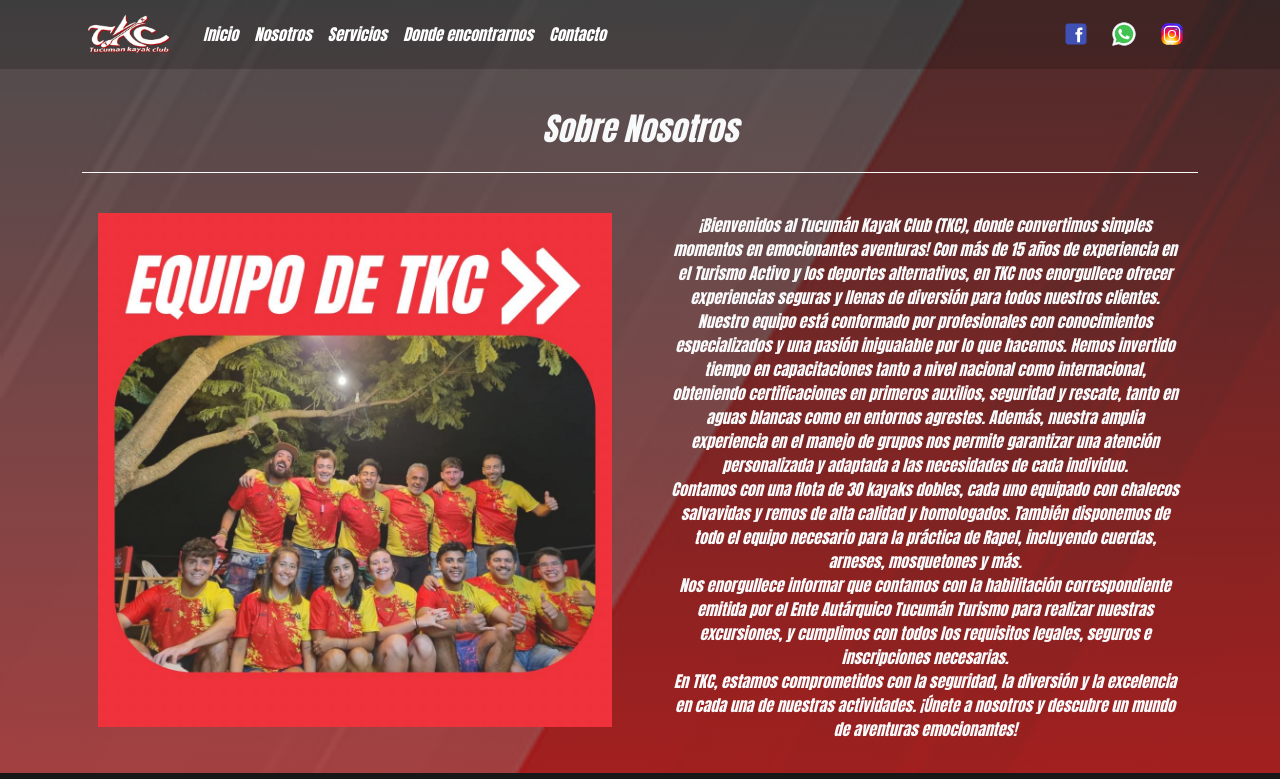
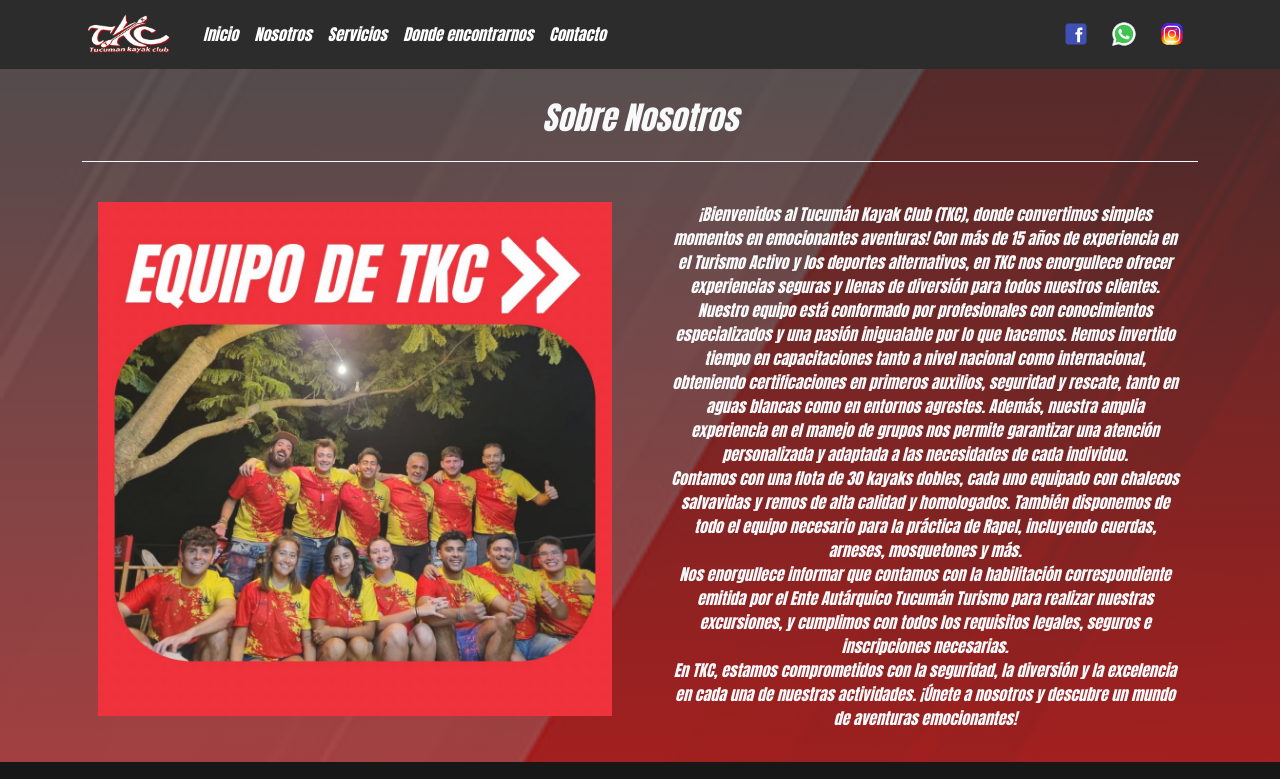
Before and after one commit to joaquin-fuentes/TKC-Front, a React (Vite) app: page /sobrenosotros in a window 1280 px wide. Shown: the top 779 px of the page. Built offline with nearby package versions, Linux system fonts and the light colour scheme; no server answers.

Commit message:
cambie header en todas las secciones menos la de inicio

```diff
--- a/src/App.css
+++ b/src/App.css
@@ -81,6 +81,11 @@
 }
 
 /* HEADER */
+.fondoHeaderOscuro{
+  height: 68.7px;
+  width: 100vw;
+  background-color: #171717;
+}
 .header {
   position: fixed;
   top: 0;
@@ -88,11 +93,11 @@
   right: 0;
   z-index: 100;
   width: 100vw;
-  background-color: rgba(17, 10, 10, 0.211);
+  background-color: rgba(17, 10, 10, 0.01);
   transition: background-color 0.3s; /* transición suave */
 }
 .header.scrolled {
-  background-color: rgba(17, 10, 10, 0.8); /* más oscuro al hacer scroll */
+  background-color: rgba(17, 10, 10, 0.7); /* más oscuro al hacer scroll */
 }
 .logoMenu {
   width: 85px;
@@ -118,7 +123,6 @@
 .transitionMenu {
   transition: all 0.8s ease-in-out; /* Transición suave de 0.3 segundos */
   filter: drop-shadow(0.5px 0.5px white);
-
 }
 .menuHamburguesaCerrado {
   font-size: 35px !important;
@@ -130,7 +134,6 @@
   color: #b00b0b;
   opacity: 1; /* Comienza completamente visible */
 }
-
 
 /* Media Query para pantallas más pequeñas, como celulares y tablets */
 @media only screen and (max-width: 768px) {
@@ -266,7 +269,7 @@
   text-shadow: 2px 2px 2px rgba(0, 0, 0, 0.451);
   margin-bottom: 7px;
 }
-.iconoCard{
+.iconoCard {
   position: absolute;
   top: 10px;
   left: 10px;
@@ -320,7 +323,7 @@
 }
 
 .tituloSobreNosotros {
-  padding-top: 110px;
+  padding-top: 30px;
 }
 
 /* PAGINA EXCURSIONES */
--- a/src/components/views/Administrador/Administrador.jsx
+++ b/src/components/views/Administrador/Administrador.jsx
@@ -22,6 +22,8 @@ const Administrador = () => {
     return (
         <div>
             <div className="fondoAdmin">
+                <div className='fondoHeaderOscuro'> </div>
+
                 <Container className="pb-4">
                     <h2
                         data-aos="fade-up"
--- a/src/components/views/PaginaSobreNosotros.jsx
+++ b/src/components/views/PaginaSobreNosotros.jsx
@@ -1,12 +1,15 @@
 import React from 'react';
 import { Container, Row, Col } from "react-bootstrap"
 import equipoTKC from "../../assets/imagenes/equipotkc.jpg"
+import carpaTkc from "../../assets/imagenes/carpatkc.png"
+import logoTkc from "../../assets/logos/logoTransparente.png"
 
 const PaginaSobreNosotros = () => {
     return (
         <div className='fondoSobreNosotros text-light'>
+            <div className='fondoHeaderOscuro'> </div>
             <Container>
-                <h2 data-aos="fade-up" className='text-center tituloSobreNosotros mb-4'>Sobre Nosotros</h2>
+                 <h2 data-aos="fade-up" className='text-center tituloSobreNosotros mb-4'>Sobre Nosotros</h2>
                 <hr data-aos="fade-up" className="m-0 text-light my-4" />
                 <Row>
                     <Col md={6}>
--- a/src/components/views/servicios/Alquiler.jsx
+++ b/src/components/views/servicios/Alquiler.jsx
@@ -7,6 +7,7 @@ const Alquiler = () => {
     return (
         <div>
             <div className='fondoExcursiones'>
+            <div className='fondoHeaderOscuro'> </div>
                 <Container>
                     <h2 data-aos="fade-up" className='text-center text-light tituloSobreNosotros mb-4'>Alquiler de quincho</h2>
                     <hr data-aos="fade-up" className="m-0 text-light my-4" />
--- a/src/components/views/servicios/Coaching.jsx
+++ b/src/components/views/servicios/Coaching.jsx
@@ -7,6 +7,8 @@ const Coaching = () => {
     return (
         <div>
             <div className='fondoExcursiones'>
+            <div className='fondoHeaderOscuro'> </div>
+
                 <Container>
                     <h2 data-aos="fade-up" className='text-center text-light tituloSobreNosotros mb-4'>Coaching Empresarial</h2>
                     <hr data-aos="fade-up" className="m-0 text-light my-4" />
--- a/src/components/views/servicios/Cumpleanios.jsx
+++ b/src/components/views/servicios/Cumpleanios.jsx
@@ -7,6 +7,8 @@ const Cumpleanios = () => {
     return (
         <div>
             <div className='fondoExcursiones'>
+            <div className='fondoHeaderOscuro'> </div>
+
                 <Container>
                     <h2 data-aos="fade-up" className='text-center text-light tituloSobreNosotros mb-4'>Cumpleaños infantiles</h2>
                     <hr data-aos="fade-up" className="m-0 text-light my-4" />
--- a/src/components/views/servicios/Escuela.jsx
+++ b/src/components/views/servicios/Escuela.jsx
@@ -7,6 +7,8 @@ const Escuela = () => {
     return (
         <div>
             <div className='fondoExcursiones'>
+            <div className='fondoHeaderOscuro'> </div>
+
                 <Container>
                     <h2 data-aos="fade-up" className='text-center text-light tituloSobreNosotros mb-4'>Escuela de kayak</h2>
                     <hr data-aos="fade-up" className="m-0 text-light my-4" />
--- a/src/components/views/servicios/Excursiones.jsx
+++ b/src/components/views/servicios/Excursiones.jsx
@@ -16,6 +16,7 @@ const Excursiones = () => {
     return (
         <div>
             <div className='fondoExcursiones'>
+                <div className='fondoHeaderOscuro'> </div>
                 <Container>
                     <h2 data-aos="fade-up" className='text-center text-light tituloSobreNosotros mb-4'>Excursiones</h2>
                     <hr data-aos="fade-up" className="m-0 text-light my-4" />
--- a/src/components/views/servicios/Guarderia.jsx
+++ b/src/components/views/servicios/Guarderia.jsx
@@ -7,6 +7,7 @@ const Guarderia = () => {
     return (
         <div>
             <div className='fondoExcursiones'>
+            <div className='fondoHeaderOscuro'> </div>
                 <Container>
                     <h2 data-aos="fade-up" className='text-center text-light tituloSobreNosotros mb-4'>Guarderia de kayak</h2>
                     <hr data-aos="fade-up" className="m-0 text-light my-4" />
```
